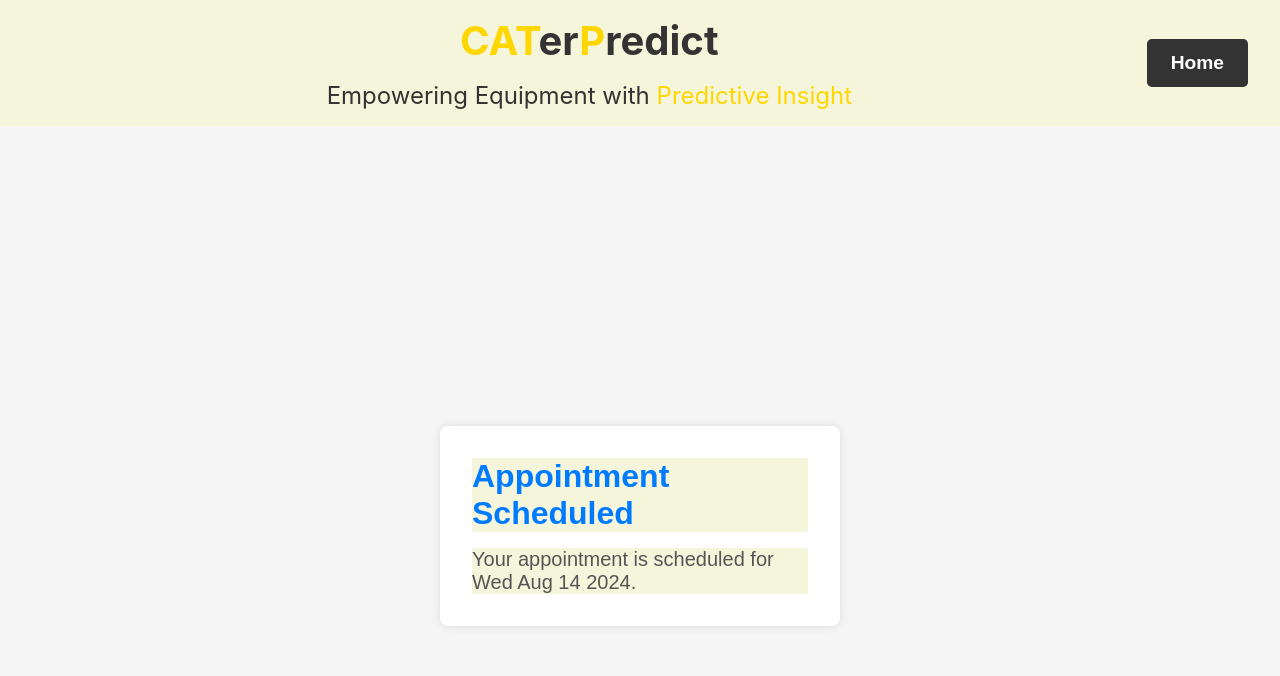
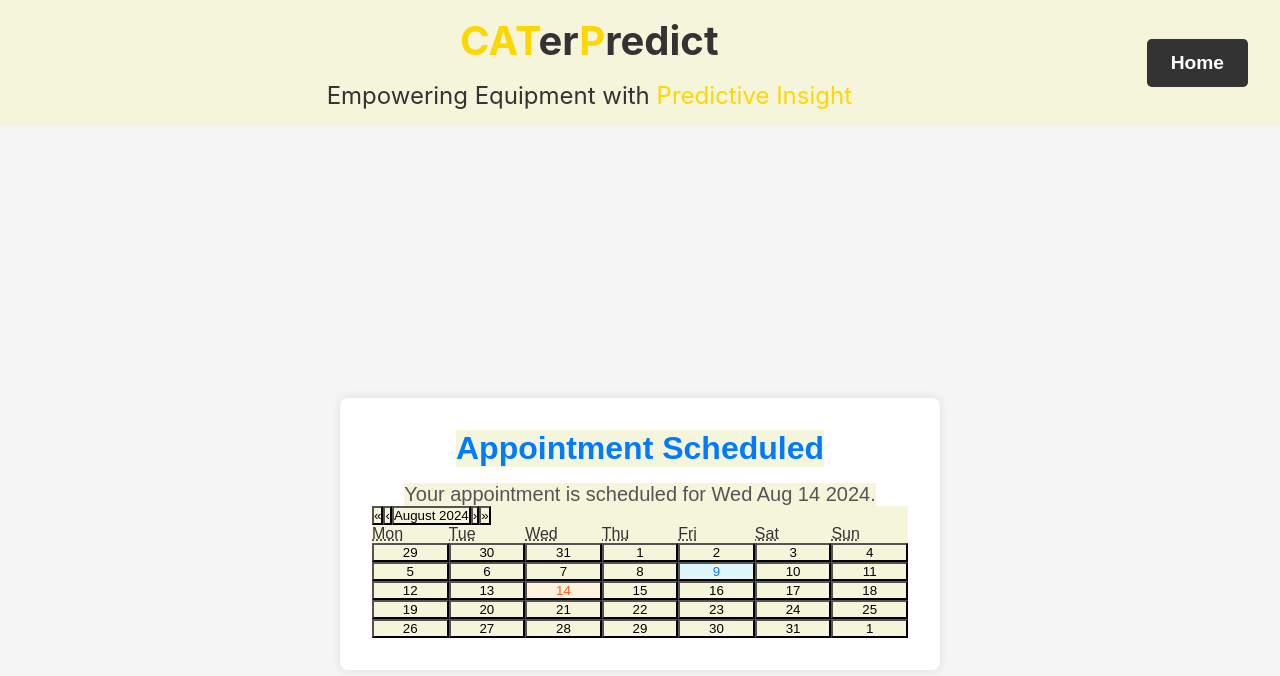
Before and after one commit to Atharva-Navghane/CaterPredict, a React (Create React App) app: page /Appointment in a window 1280 px wide. Both pictures are taken after a click on the button "Confirm Appointment". Shown: the top 676 px of the page. Built offline with nearby package versions, Linux system fonts and the light colour scheme; no server answers.

Commit message:
final changes

```diff
--- a/package.json
+++ b/package.json
@@ -11,6 +11,7 @@
     "@testing-library/user-event": "^13.5.0",
     "firebase": "^10.12.5",
     "react": "^18.3.1",
+    "react-calendar": "^5.0.0",
     "react-dom": "^18.3.1",
     "react-router-dom": "^6.26.0",
     "react-scripts": "5.0.1",
--- a/src/Pages/Appointment.css
+++ b/src/Pages/Appointment.css
@@ -4,8 +4,8 @@
     align-items: center;
     justify-content: center;
     height: 100vh;
-    background-color: #f5f5f5; /* Cream white background */
-    color: #333; /* Darker text color for contrast */
+    background-color: #f5f5f5;
+    color: #333;
     font-family: 'Arial', sans-serif;
   }
 
@@ -24,7 +24,7 @@
     background-color: #0056b3; /* Darker blue on hover */
   }
 
-  .calendar {
+  .calendar-container {
     display: flex;
     flex-direction: column;
     align-items: center;
@@ -32,8 +32,25 @@
     border-radius: 8px;
     box-shadow: 0 0 10px rgba(0, 0, 0, 0.1);
     padding: 2rem;
-    max-width: 400px;
+    max-width: 600px; /* Increased width for larger calendar */
     width: 100%;
+    margin-top: 1rem;
+  }
+
+  .calendar-widget {
+    max-width: 100%;
+    width: 100%;
+    height: auto;
+  }
+
+  .highlight-today {
+    background: #e0f7fa !important; /* Light cyan background for today */
+    color: #007bff !important; /* Blue text color for today */
+  }
+
+  .highlight-appointment {
+    background: #fff3e0 !important; /* Light orange background for appointment date */
+    color: #ff5722 !important; /* Orange text color for appointment date */
   }
 
   .appointment-title {
--- a/src/Pages/Appointment.js
+++ b/src/Pages/Appointment.js
@@ -1,4 +1,5 @@
 import React, { useState } from 'react';
+import Calendar from 'react-calendar';
 import './Appointment.css';
 
 const Appointment = () => {
@@ -20,11 +21,25 @@ const Appointment = () => {
           Confirm Appointment
         </button>
       ) : (
-        <div className="calendar">
+        <div className="calendar-container">
           <h1 className="appointment-title">Appointment Scheduled</h1>
           <p className="appointment-message">
             Your appointment is scheduled for {formattedDate}.
           </p>
+          <Calendar
+            className="calendar-widget"
+            tileClassName={({ date, view }) => {
+              if (view === 'month') {
+                if (date.toDateString() === today.toDateString()) {
+                  return 'highlight-today';
+                }
+                if (date.toDateString() === appointmentDate.toDateString()) {
+                  return 'highlight-appointment';
+                }
+              }
+            }}
+            value={today}
+          />
         </div>
       )}
     </div>
```
Also changed, not shown: src/App.js (+0 -18 lines), 1 other file (tests, documents, lock files or other folders).
